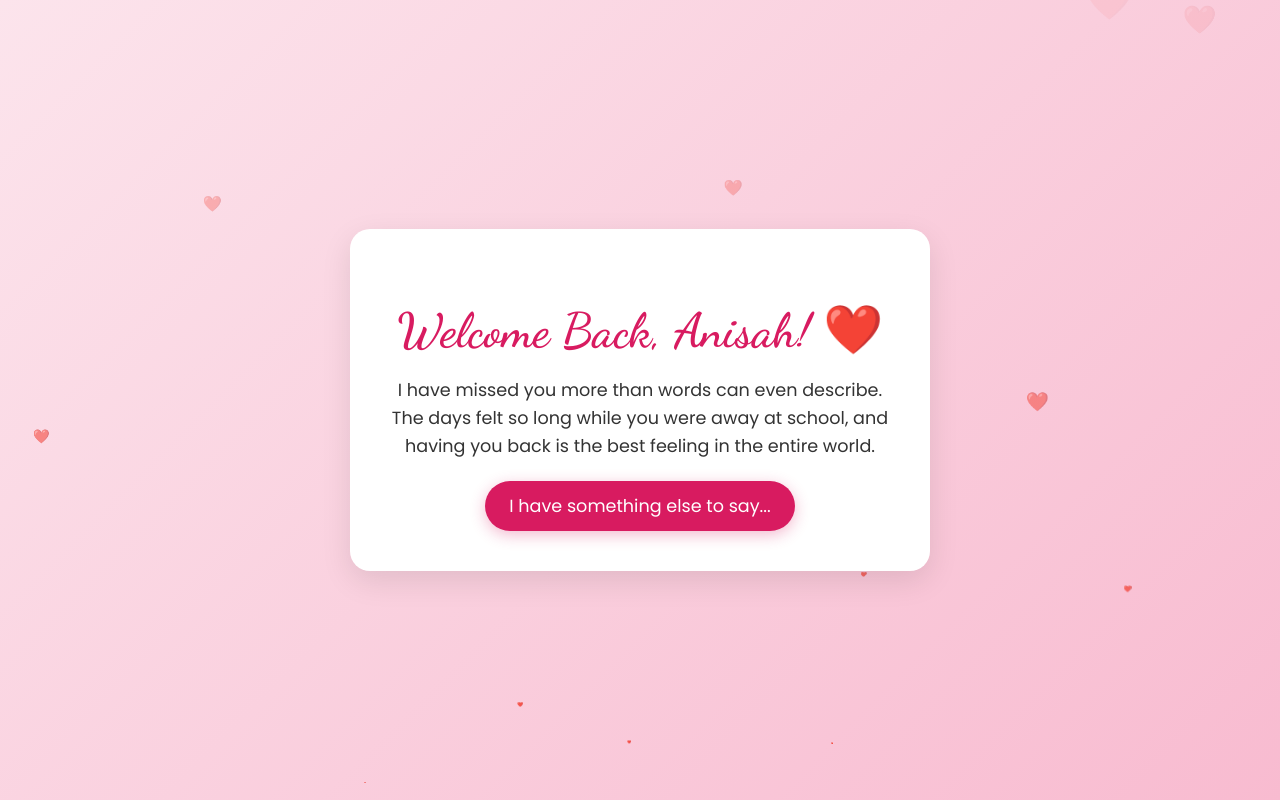
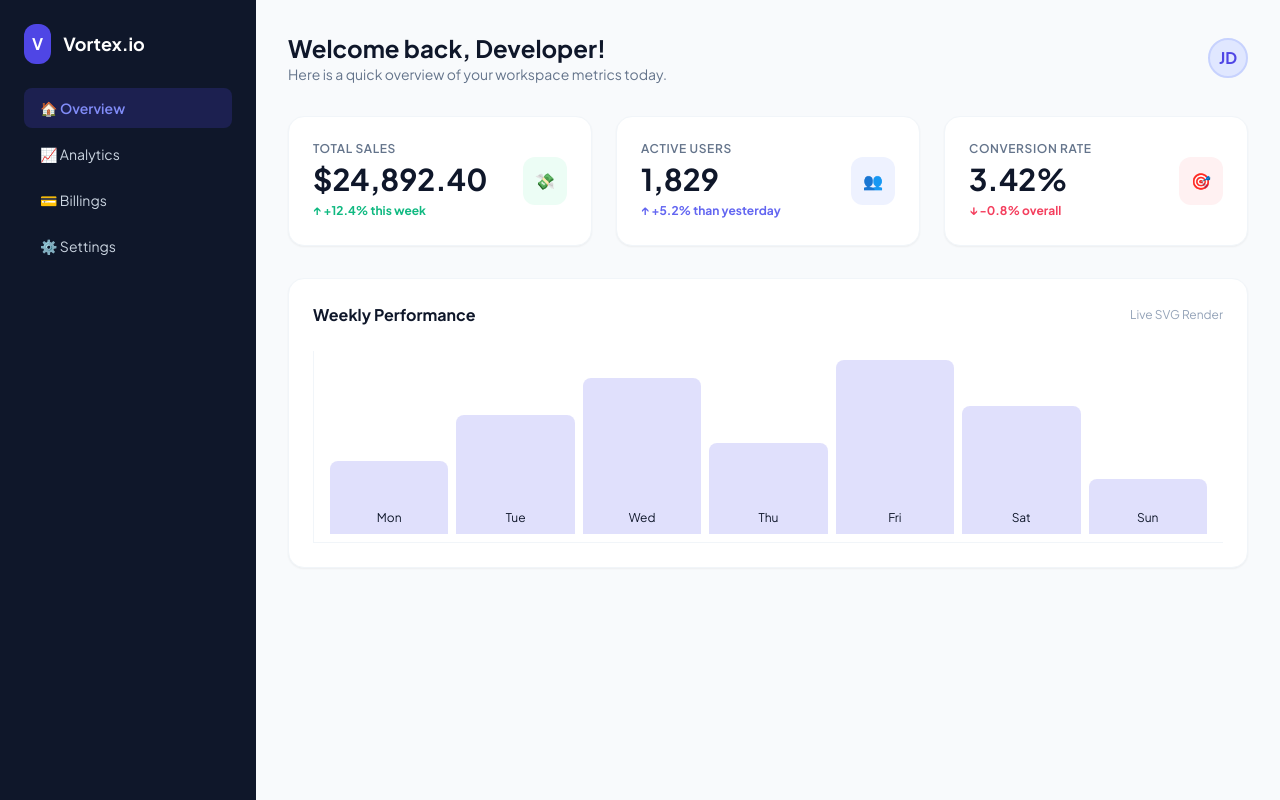
Before and after one commit to vertlilcuzi-sketch/Happy-mother-s-day-, a plain HTML site: page index.html in a window 1280 px wide. Drawn offline with nearby package versions, Linux system fonts and the light colour scheme.

Commit message:
index.html

```diff
--- a/index.html
+++ b/index.html
@@ -3,210 +3,82 @@
 <head>
     <meta charset="UTF-8">
     <meta name="viewport" content="width=device-width, initial-scale=1.0">
-    <title>Welcome Home, Anisah ❤️</title>
+    <title>SaaS Premium Dashboard</title>
+    <script src="https://cdn.tailwindcss.com"></script>
+    <link href="https://fonts.googleapis.com/css2?family=Plus+Jakarta+Sans:wght@400;500;600;700&display=swap" rel="stylesheet">
     <style>
-        @import url('https://fonts.googleapis.com/css2?family=Dancing+Script:wght@600&family=Poppins:wght@300;400;600&display=swap');
-
-        body {
-            margin: 0;
-            padding: 20px 0; /* Added padding to give space at the top and bottom when scrolling */
-            background: linear-gradient(135deg, #fce4ec, #f8bbd0);
-            font-family: 'Poppins', sans-serif;
-            display: flex;
-            justify-content: center;
-            align-items: center;
-            min-height: 100vh;
-            overflow-y: auto; /* Fixed: Allows vertical scrolling when content expands */
-            color: #333;
-            box-sizing: border-box;
-        }
-
-        .card {
-            background: white;
-            padding: 40px;
-            border-radius: 20px;
-            box-shadow: 0 10px 30px rgba(0,0,0,0.1);
-            text-align: center;
-            max-width: 500px;
-            width: 90%;
-            z-index: 100;
-            position: relative;
-            margin: auto; /* Keeps the card centered perfectly while scrolling */
-        }
-
-        h1 {
-            font-family: 'Dancing Script', cursive;
-            color: #d81b60;
-            font-size: 3rem;
-            margin-bottom: 10px;
-        }
-
-        p {
-            font-size: 1.1rem;
-            line-height: 1.6;
-            margin-bottom: 20px;
-        }
-
-        .highlight {
-            color: #d81b60;
-            font-weight: 600;
-        }
-
-        .hidden-message {
-            display: none;
-            margin-top: 20px;
-            padding-top: 20px;
-            border-top: 2px dashed #f8bbd0;
-            animation: fadeIn 1s ease-in;
-        }
-
-        /* Main Reveal Button */
-        button {
-            background-color: #d81b60;
-            color: white;
-            border: none;
-            padding: 12px 24px;
-            font-size: 1.1rem;
-            border-radius: 30px;
-            cursor: pointer;
-            font-family: 'Poppins', sans-serif;
-            transition: transform 0.2s, background-color 0.2s;
-            box-shadow: 0 4px 15px rgba(216, 27, 96, 0.3);
-        }
-
-        button:hover {
-            background-color: #c2185b;
-            transform: scale(1.05);
-        }
-
-        /* WhatsApp Reply Buttons */
-        .reply-buttons {
-            display: flex;
-            flex-direction: column;
-            gap: 15px;
-            margin-top: 30px;
-        }
-
-        .reply-btn {
-            text-decoration: none;
-            color: white;
-            padding: 12px 24px;
-            font-size: 1.1rem;
-            border-radius: 30px;
-            font-family: 'Poppins', sans-serif;
-            transition: transform 0.2s, background-color 0.2s;
-            box-shadow: 0 4px 15px rgba(0, 0, 0, 0.15);
-            display: inline-block;
-        }
-
-        .love-btn {
-            background-color: #25D366; /* WhatsApp Green */
-        }
-
-        .love-btn:hover {
-            background-color: #128C7E;
-            transform: scale(1.05);
-        }
-
-        .okay-btn {
-            background-color: #757575; /* Playful neutral grey */
-        }
-
-        .okay-btn:hover {
-            background-color: #616161;
-            transform: scale(1.05);
-        }
-
-        @keyframes fadeIn {
-            from { opacity: 0; transform: translateY(-10px); }
-            to { opacity: 1; transform: translateY(0); }
-        }
-
-        #hearts-container {
-            position: fixed; /* Changed to fixed so background container doesn't stretch when page grows */
-            top: 0;
-            left: 0;
-            width: 100vw;
-            height: 100vh;
-            overflow: hidden;
-            pointer-events: none;
-            z-index: 1;
-        }
-
-        .heart {
-            position: absolute;
-            font-size: 20px;
-            color: #ff4081;
-            animation: floatUp 4s linear infinite;
-            pointer-events: none;
-        }
-
-        @keyframes floatUp {
-            0% { transform: translateY(100vh) scale(0); opacity: 1; }
-            100% { transform: translateY(-10vh) scale(1.5); opacity: 0; }
-        }
+        body { font-family: 'Plus Jakarta Sans', sans-serif; }
     </style>
 </head>
-<body>
+<body class="bg-slate-50 text-slate-900 min-h-screen flex">
+    <!-- Sidebar -->
+    <aside class="w-64 bg-slate-900 text-slate-300 p-6 flex flex-col gap-6">
+        <div class="flex items-center gap-3">
+            <div class="bg-indigo-600 text-white p-2 rounded-xl font-bold">V</div>
+            <span class="text-white font-bold text-lg">Vortex.io</span>
+        </div>
+        <nav class="flex-1 flex flex-col gap-1.5">
+            <a href="#" class="flex items-center gap-3 bg-indigo-600/20 text-indigo-400 px-4 py-2.5 rounded-lg text-sm font-semibold">🏠 Overview</a>
+            <a href="#" class="flex items-center gap-3 hover:bg-slate-800 hover:text-white px-4 py-2.5 rounded-lg text-sm transition-all">📈 Analytics</a>
+            <a href="#" class="flex items-center gap-3 hover:bg-slate-800 hover:text-white px-4 py-2.5 rounded-lg text-sm transition-all">💳 Billings</a>
+            <a href="#" class="flex items-center gap-3 hover:bg-slate-800 hover:text-white px-4 py-2.5 rounded-lg text-sm transition-all">⚙️ Settings</a>
+        </nav>
+    </aside>
 
-    <div id="hearts-container"></div>
+    <!-- Content Area -->
+    <main class="flex-1 p-8 overflow-y-auto">
+        <header class="flex justify-between items-center mb-8">
+            <div>
+                <h1 class="text-2xl font-bold">Welcome back, Developer!</h1>
+                <p class="text-slate-500 text-sm">Here is a quick overview of your workspace metrics today.</p>
+            </div>
+            <button onclick="alert('Profile Settings coming soon!')" class="w-10 h-10 rounded-full bg-indigo-100 text-indigo-600 font-bold flex items-center justify-center border-2 border-indigo-200">JD</button>
+        </header>
 
-    <div class="card">
-        <h1>Welcome Back, Anisah! ❤️</h1>
-        <p>I have missed you more than words can even describe. The days felt so long while you were away at school, and having you back is the best feeling in the entire world.</p>
-
-        <button id="revealBtn" onclick="revealMessage()">I have something else to say...</button>
-
-        <div id="secretMessage" class="hidden-message">
-            <p>I know I couldn't be there to say this on the exact day, but...</p>
-            <h2 class="highlight">Happy Belated Mother's Day! 🌸</h2>
-            <p>You are so incredibly special to me, Anisah, and I appreciate everything about you. I want to celebrate you not just on one day, but every single day. I love you!</p>
-
-            <div class="reply-buttons">
-                <a href="https://wa.me/233206875120?text=Thank%20you%2C%20love%20you%20more!%20%E2%9D%A4%EF%B8%8F" class="reply-btn love-btn" target="_blank">Thank you, love you more ❤️</a>
-                <a href="https://wa.me/233206875120?text=Okay%20I%20heard%20u" class="reply-btn okay-btn" target="_blank">Okay I heard u 🙄</a>
+        <!-- Stats Grid -->
+        <div class="grid grid-cols-1 md:grid-cols-3 gap-6 mb-8">
+            <div class="bg-white p-6 rounded-2xl shadow-sm border border-slate-100 flex items-center justify-between">
+                <div>
+                    <p class="text-slate-500 text-xs font-semibold uppercase tracking-wider mb-1">Total Sales</p>
+                    <p class="text-3xl font-bold">$24,892.40</p>
+                    <span class="text-emerald-500 text-xs font-bold">↑ +12.4% this week</span>
+                </div>
+                <div class="p-3 bg-emerald-50 text-emerald-500 rounded-xl">💸</div>
+            </div>
+            <div class="bg-white p-6 rounded-2xl shadow-sm border border-slate-100 flex items-center justify-between">
+                <div>
+                    <p class="text-slate-500 text-xs font-semibold uppercase tracking-wider mb-1">Active Users</p>
+                    <p class="text-3xl font-bold">1,829</p>
+                    <span class="text-indigo-500 text-xs font-bold">↑ +5.2% than yesterday</span>
+                </div>
+                <div class="p-3 bg-indigo-50 text-indigo-500 rounded-xl">👥</div>
+            </div>
+            <div class="bg-white p-6 rounded-2xl shadow-sm border border-slate-100 flex items-center justify-between">
+                <div>
+                    <p class="text-slate-500 text-xs font-semibold uppercase tracking-wider mb-1">Conversion Rate</p>
+                    <p class="text-3xl font-bold">3.42%</p>
+                    <span class="text-rose-500 text-xs font-bold">↓ -0.8% overall</span>
+                </div>
+                <div class="p-3 bg-rose-50 text-rose-500 rounded-xl">🎯</div>
             </div>
         </div>
-    </div>
 
-    <script>
-        // Function to reveal the hidden message
-        function revealMessage() {
-            document.getElementById('secretMessage').style.display = 'block';
-            document.getElementById('revealBtn').style.display = 'none';
-            createHearts(15); // Add a burst of extra hearts!
-
-            // Automatically scrolls down to show the new buttons on small phone screens
-            setTimeout(() => {
-                window.scrollTo({ top: document.body.scrollHeight, behavior: 'smooth' });
-            }, 100);
-        }
-
-        // Function to create floating background hearts
-        function createHearts(amount) {
-            const container = document.getElementById('hearts-container');
-            for (let i = 0; i < amount; i++) {
-                let heart = document.createElement('div');
-                heart.classList.add('heart');
-                heart.innerHTML = '❤️';
-
-                // Randomize position, size, and animation duration
-                heart.style.left = Math.random() * 100 + 'vw';
-                heart.style.animationDuration = (Math.random() * 3 + 2) + 's';
-                heart.style.fontSize = (Math.random() * 20 + 10) + 'px';
-
-                container.appendChild(heart);
-
-                // Remove heart after animation
-                setTimeout(() => {
-                    heart.remove();
-                }, 5000);
-            }
-        }
-
-        // Create a few hearts constantly in the background
-        setInterval(() => createHearts(2), 800);
-    </script>
-
+        <!-- Dynamic Chart Placeholder -->
+        <div class="bg-white p-6 rounded-2xl shadow-sm border border-slate-100 mb-8">
+            <div class="flex justify-between items-center mb-6">
+                <h2 class="font-bold">Weekly Performance</h2>
+                <span class="text-xs text-slate-400">Live SVG Render</span>
+            </div>
+            <div class="h-48 w-full flex items-end gap-2 px-4 pb-2 border-b border-l border-slate-100">
+                <div class="bg-indigo-500/20 hover:bg-indigo-500 w-full rounded-t-lg transition-all cursor-pointer flex flex-col justify-end items-center text-xs pb-2" style="height: 40%">Mon</div>
+                <div class="bg-indigo-500/20 hover:bg-indigo-500 w-full rounded-t-lg transition-all cursor-pointer flex flex-col justify-end items-center text-xs pb-2" style="height: 65%">Tue</div>
+                <div class="bg-indigo-500/20 hover:bg-indigo-500 w-full rounded-t-lg transition-all cursor-pointer flex flex-col justify-end items-center text-xs pb-2" style="height: 85%">Wed</div>
+                <div class="bg-indigo-500/20 hover:bg-indigo-500 w-full rounded-t-lg transition-all cursor-pointer flex flex-col justify-end items-center text-xs pb-2" style="height: 50%">Thu</div>
+                <div class="bg-indigo-500/20 hover:bg-indigo-500 w-full rounded-t-lg transition-all cursor-pointer flex flex-col justify-end items-center text-xs pb-2" style="height: 95%">Fri</div>
+                <div class="bg-indigo-500/20 hover:bg-indigo-500 w-full rounded-t-lg transition-all cursor-pointer flex flex-col justify-end items-center text-xs pb-2" style="height: 70%">Sat</div>
+                <div class="bg-indigo-500/20 hover:bg-indigo-500 w-full rounded-t-lg transition-all cursor-pointer flex flex-col justify-end items-center text-xs pb-2" style="height: 30%">Sun</div>
+            </div>
+        </div>
+    </main>
 </body>
-    </html>
+</html>
```
